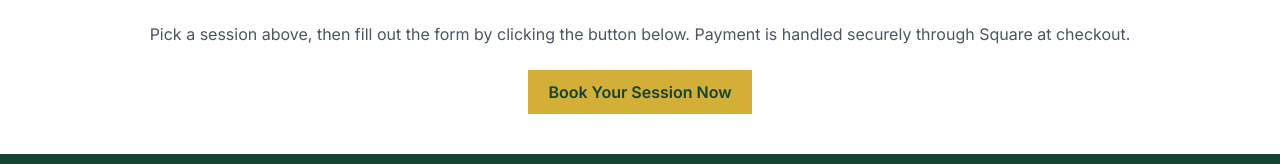
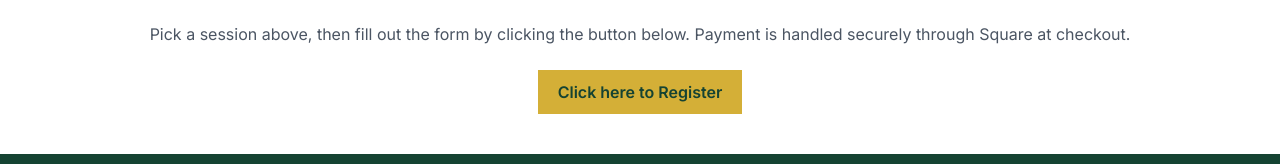
Before and after one commit to quinotorres45/lima-sport-club, a plain HTML site: page index.html in a window 1280 px wide. Shown: the part 2980-3144 px from the top of the page. Drawn offline with nearby package versions, Linux system fonts and the light colour scheme.

Commit message:
register button

```diff
--- a/index.html
+++ b/index.html
@@ -373,7 +373,7 @@
   href="https://pci.jotform.com/form/262355267730257"
   class="booking-button inline-flex items-center mt-6 justify-center bg-ball-yellow text-court-ink font-semibold px-5 py-2.5 rounded-sm>"
 >
-  Book Your Session Now
+  Click here to Register
 </a>
     </div>
 </section>
```
